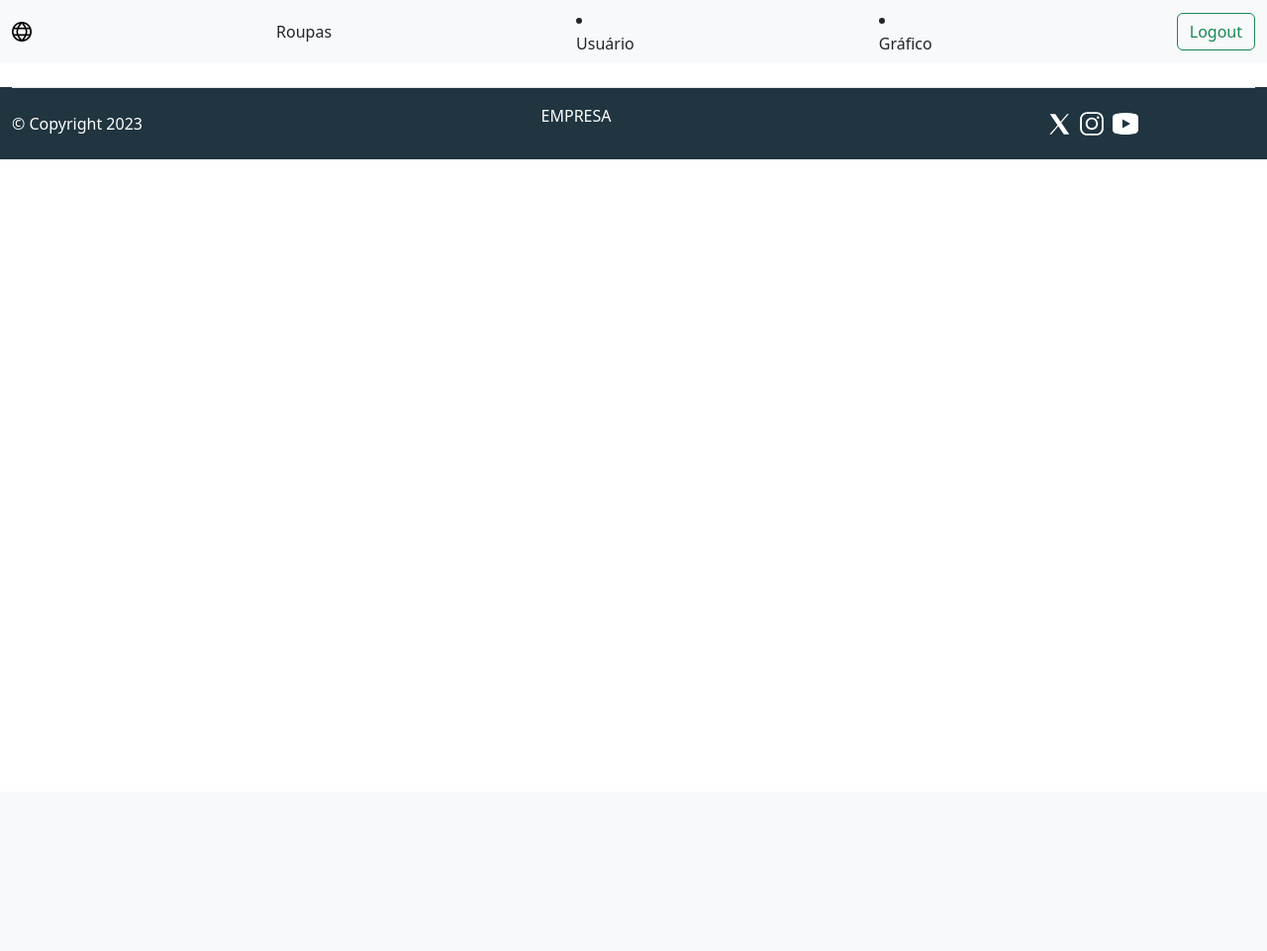
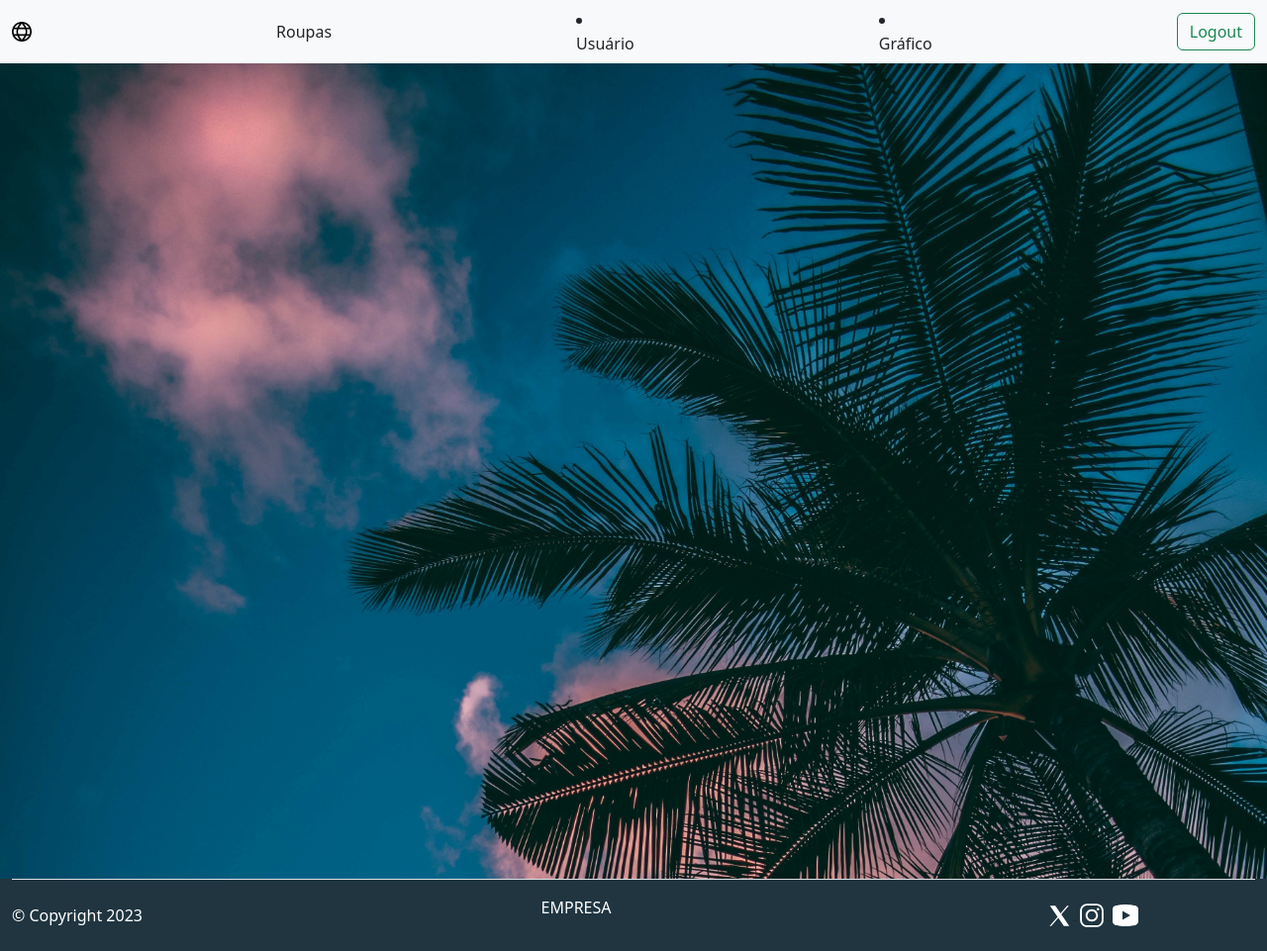
Before and after one commit to LeoCorleone/tcc_senai, a Django app: page /adm in a window 1280 px wide. Shown: the whole page at 99% size. Before the commit the page ends 161 px from the top, so only its background shows below. Run offline with Django 4.2, Linux system fonts and the light colour scheme.

Commit message:
criado background no adm.html

```diff
--- a/catalogo/site_catalogo/templates/adm.html
+++ b/catalogo/site_catalogo/templates/adm.html
@@ -9,7 +9,30 @@
     <script src="https://cdn.jsdelivr.net/npm/bootstrap@5.3.1/dist/js/bootstrap.bundle.min.js" integrity="sha384-HwwvtgBNo3bZJJLYd8oVXjrBZt8cqVSpeBNS5n7C8IVInixGAoxmnlMuBnhbgrkm" crossorigin="anonymous"></script>
     <title>Admin</title>
 </head>
+<style>
+    *{margin: 0;
+      padding: 0;
+      box-sizing: border-box;
+    }
+    body{
+      width: 100vw;
+      height: 100vh;
+      background-image: url({% static 'assets/img/10.jpg' %});
+      background-size:100%;
+      background-repeat:no-repeat;
+
+    }
+      article{
+        width: 100vw;
+      height: 100vh;
+      }
+
+
+
+</style>
 <body>
+
+
 
         <!-- Navbar content -->
       <!-- </nav>
@@ -70,7 +93,9 @@
 
 
 
+      <article>
 
+      </article>
 
 <!--
  footer -->
```
Also changed, not shown: catalogo/setup/static/assets/img/10.jpg (added), catalogo/static/assets/img/10.jpg (added).
